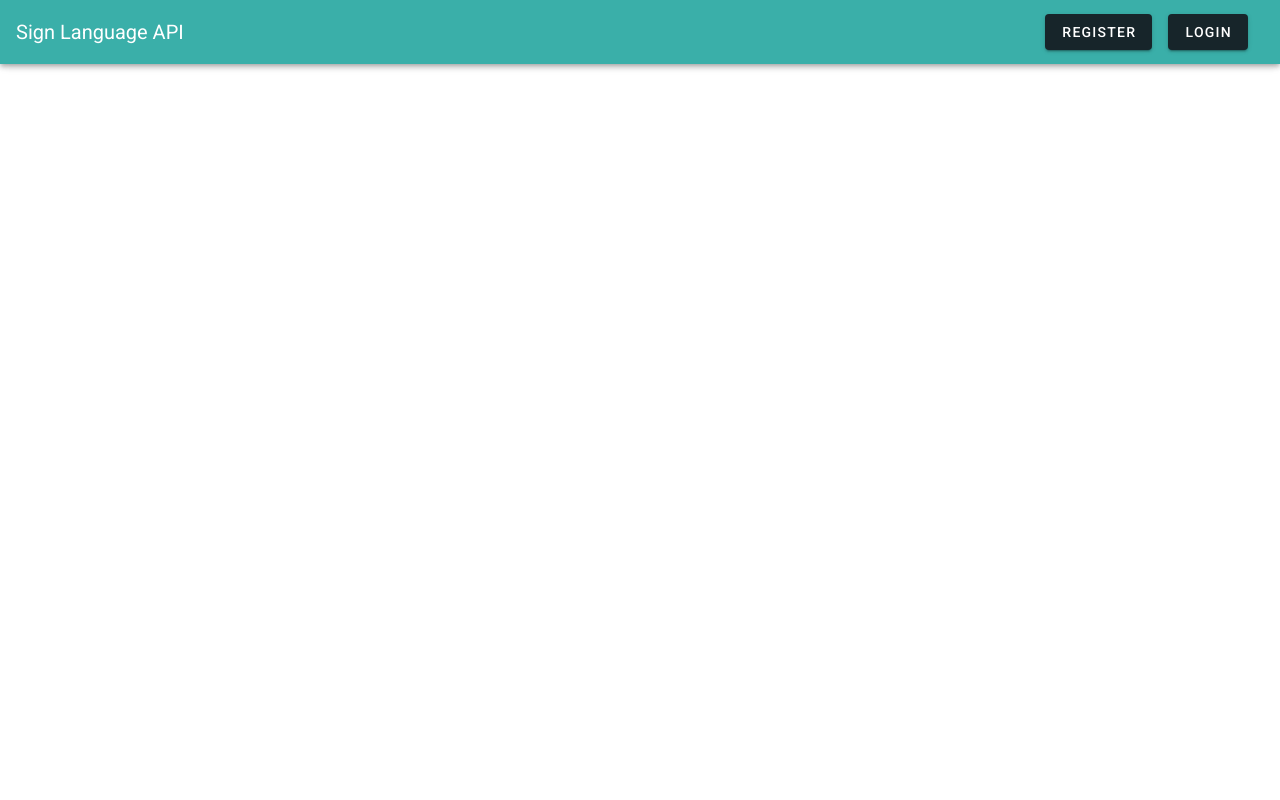
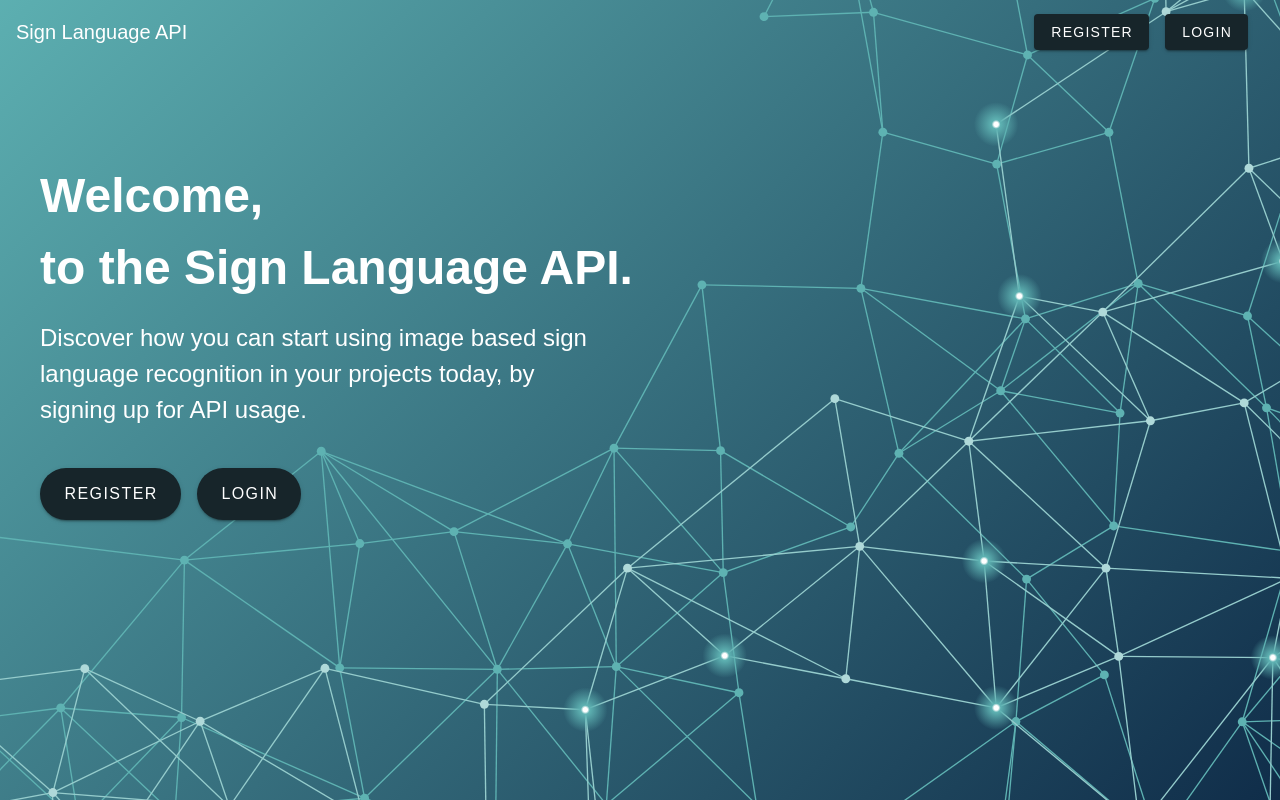
Before and after one commit to jhkritz/sign-language-api, a Vue app in the folder frontend/: page / in a window 1280 px wide. Built offline with nearby package versions, Linux system fonts and the light colour scheme; what vue-auth would draw is missing.

Commit message:
Updated home screen with basic info

```diff
--- a/frontend/src/views/home.vue
+++ b/frontend/src/views/home.vue
@@ -1,26 +1,81 @@
+<style>
+.bg {
+  position: fixed;
+  top: 0px;
+  left: 0;
+  z-index: 999;
+  width: 100%;
+  height: 100vh;
+  text-align: center;
+
+  background-image: url('../assets/bg-poly.svg');
+  background-attachment: scroll;
+  background-size: cover;
+  background-position: left, top;
+}
+
+.bar {
+  backdrop-filter: blur(0px);
+  font-family: Arial, Helvetica, sans-serif;
+}
+
+.main-text {
+  text-align: left;
+  margin-top: 12vh;
+  margin-left: 5vh;
+  color: white;
+  font-family: Arial, Helvetica, sans-serif;
+
+}
+
+.bigtext {
+  display: block;
+  font-size: 3em;
+  margin-left: 0;
+  margin-right: 0;
+  font-weight: bold;
+}
+
+.desc {
+  margin-top: 0.67em;
+  margin-bottom: 0.33em;
+  font-size: 1.5em;
+  width: 45vw;
+}
+</style>
+
 <template>
-<v-app-bar
-  elevation="4"
-  color=#3AAFA9
->
+  <div class="bg">
+    <v-app-bar elevation="0" color=transparent class="bar">
       <v-toolbar-title class="white--text">Sign Language API</v-toolbar-title>
       <v-spacer></v-spacer>
-      <v-btn
-        color=#17252A
-        class="mr-4 white--text"
-        @click="goToRegister()"
-      >
+      <v-btn color=#17252A class="mr-4 white--text" @click="goToRegister()">
         Register
       </v-btn>
 
-      <v-btn
-        color=#17252A
-        class="mr-4 white--text"
-        @click="goToLogin()"
-      >
+      <v-btn color=#17252A class="mr-4 white--text" @click="goToLogin()">
         Login
       </v-btn>
     </v-app-bar>
+
+    <div class="main-text">
+      <h1 class="bigtext">Welcome, </h1>
+      <h1 class="bigtext">to the Sign Language API.</h1>
+      <p class="desc">
+        Discover how you can start using image based sign language recognition in your projects today, by signing up for
+        API usage.
+      </p>
+      <div style="padding-top: 1.5em"></div>
+      <v-btn rounded x-large color=#17252A class="mr-4 white--text" @click="goToRegister()">
+        Register
+      </v-btn>
+      <v-btn rounded x-large color=#17252A class="mr-4 white--text" @click="goToLogin()">
+        Login
+      </v-btn>
+    </div>
+
+
+  </div>
 </template>
 
 <script>
@@ -30,11 +85,11 @@ export default defineComponent({
   setup() {
 
   },
-  methods:{
-  goToRegister(){
+  methods: {
+    goToRegister() {
       this.$router.push('/register');
     },
-  goToLogin(){
+    goToLogin() {
       this.$router.push('/login');
     },
   },
```
Also changed, not shown: frontend/src/assets/bg-poly.svg (added). Lines whose indentation alone changed are shown as unchanged.
